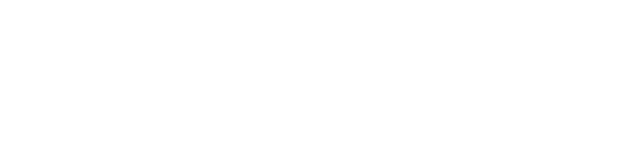
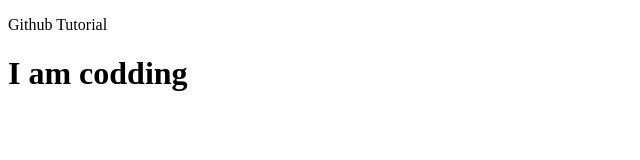
Before and after one commit to rahad-1309/repo-0001, a plain HTML site: page index.html in a window 1280 px wide. Shown: the whole page, without its empty margins (0-640 px from the left). Drawn offline with Linux system fonts and the light colour scheme.

Commit message:
SecondTIme

```diff
--- a/index.html
+++ b/index.html
@@ -7,6 +7,7 @@
     <title>My first Github Repo</title>
 </head>
 <body>
-
+    <p>Github Tutorial</p>
+    <h1>I am codding </h1>
 </body>
 </html>
```
